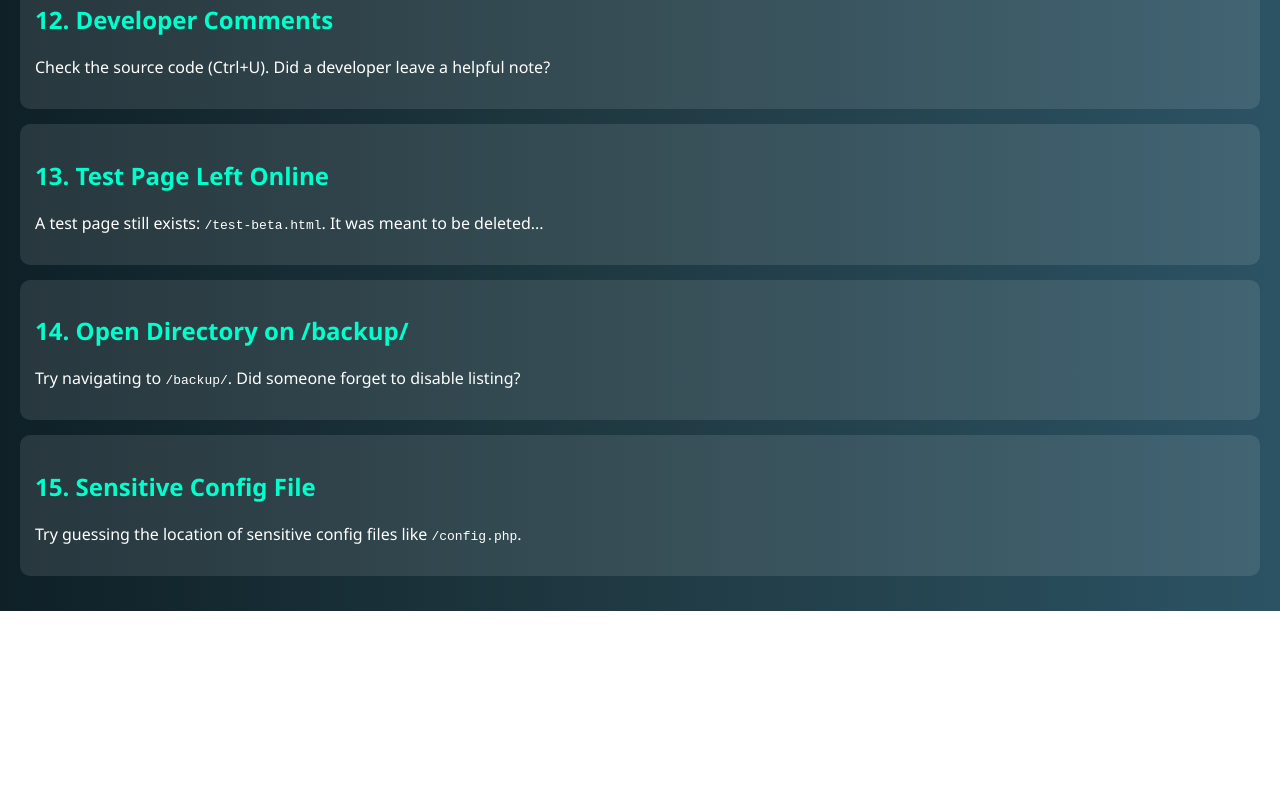
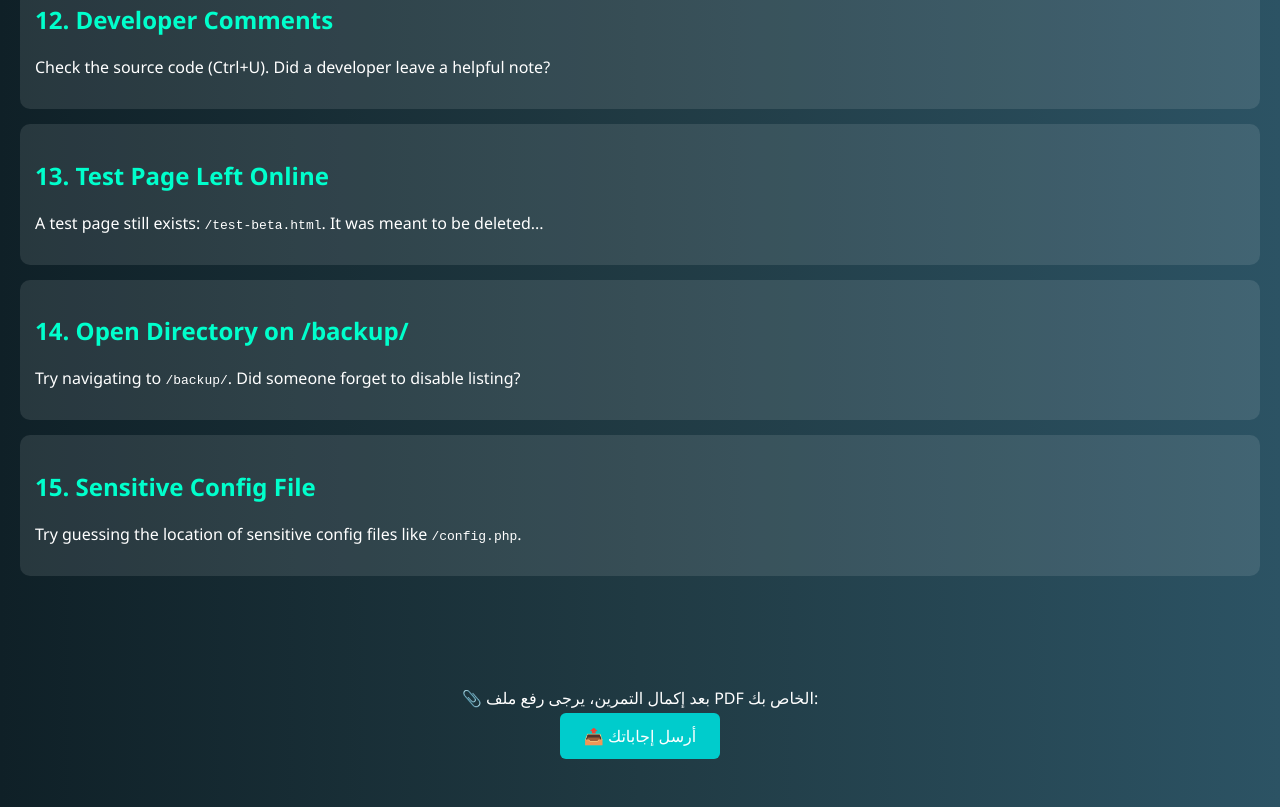
Before and after one commit to wedad-wb/cyberhacklab, a plain HTML site: page active-info-gathering.html in a window 1280 px wide. Shown: the part 1918-2725 px from the top of the page. Before the commit the page ends 2529 px from the top, so only its background shows below. Drawn offline with Linux system fonts and the light colour scheme.

Commit message:
active-info-gathering.html

```diff
--- a/active-info-gathering.html
+++ b/active-info-gathering.html
@@ -122,5 +122,14 @@
       <p>Try guessing the location of sensitive config files like <code>/config.php</code>.</p>
     </div>
   </section>
+    <section style="text-align: center; margin: 40px 0;">
+    <p>📎 بعد إكمال التمرين، يرجى رفع ملف PDF الخاص بك:</p>
+    <a href="https://forms.gle/PQR8hcSyy9USL1Am9"
+       target="_blank"
+       style="background-color: #00cccc; color: white; padding: 12px 24px; border-radius: 6px; text-decoration: none; font-size: 1em;">
+       📤 أرسل إجاباتك
+    </a>
+  </section>
+
 </body>
 </html>
```
